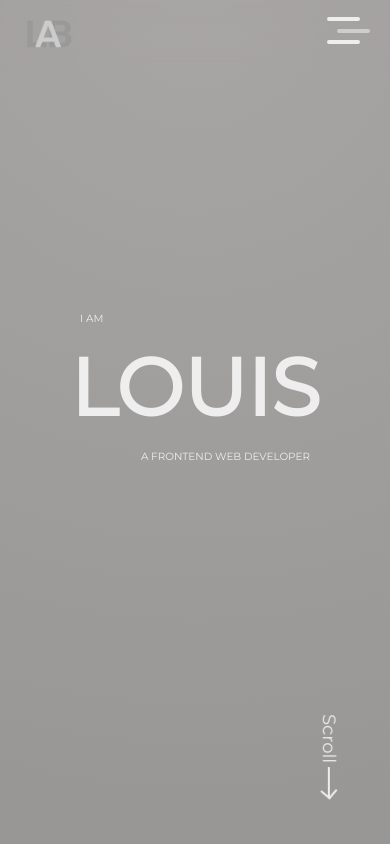
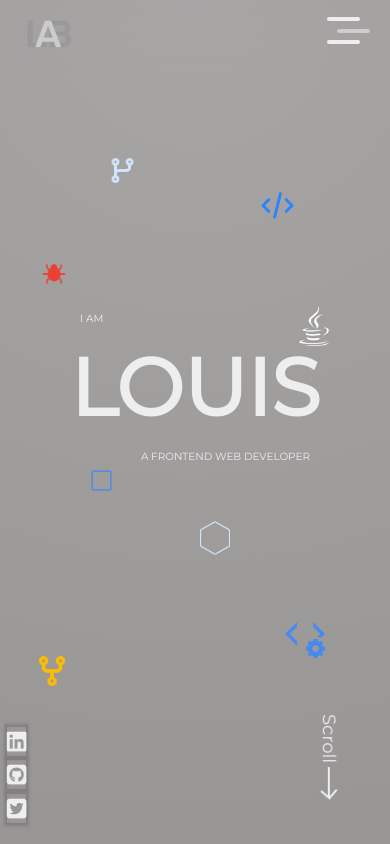
Before and after one commit to louis-bamidele/project6-PortfolioVersion1, a website: page index.html in a window 390 px wide. Shown: the top 844 px of the page. Drawn offline with Linux system fonts and the light colour scheme; a web font is replaced by a local one.

Commit message:
updated icons on mobile view

```diff
--- a/main.scss
+++ b/main.scss
@@ -635,13 +635,6 @@ input:focus,
 
 /* MOBILE VIEW SCREEN MEDIAL QUARIES*/
 @media (max-width: 700px) {
-  html,
-  body {
-    margin: 0;
-    padding: 0;
-    overflow-x: hidden;
-    // scroll-snap-type: y;
-  }
   .nav-bar {
     display: grid;
     grid-template-areas:
@@ -738,10 +731,66 @@ input:focus,
     }
   }
   .socials {
-    display: none;
+    li {
+      transform: scale(1.5);
+      -webkit-transform: scale(1.5);
+      -moz-transform: scale(1.5);
+      -ms-transform: scale(1.5);
+      -o-transform: scale(1.5);
+    }
   }
   .float-parent {
-    display: none;
+    position: absolute;
+    z-index: -99;
+  }
+  .bug {
+    position: absolute;
+    bottom: 101px;
+    right: 128px;
+    width: 26px;
+  }
+  .square {
+    position: absolute;
+    left: -107px;
+    top: 79px;
+    width: 27px;
+  }
+  .branch {
+    position: absolute;
+    left: -85px;
+    top: -230px;
+    width: 25px;
+  }
+  .fork {
+    position: absolute;
+
+    bottom: -298px;
+    left: -158px;
+    width: 30px;
+  }
+  .hovytech {
+    position: absolute;
+    position: absolute;
+    right: -139px;
+    top: -82px;
+    width: 40px;
+  }
+  .hexagon {
+    position: absolute;
+    bottom: -170px;
+    width: 40px;
+  }
+  .triangle {
+    position: absolute;
+    bottom: -270px;
+    right: -130px;
+    width: 40px;
+  }
+  .code-icon {
+    position: absolute;
+    top: -200px;
+    right: -100px;
+    width: 35px;
   }
   .skills {
     width: 100%;
@@ -824,13 +873,15 @@ input:focus,
 
 /* tablet VIEW SCREEN MEDIAL QUARIES*/
 @media (min-width: 700px) and (max-width: 1226px) {
-  .float-parent,
-  .socials {
-    display: none;
-  }
   #about {
     display: flex;
     flex-direction: column;
+  }
+  .bug {
+    position: absolute;
+    bottom: 101px;
+    right: 18px;
+    width: 26px;
   }
   .about,
   .skills {
```
Also changed, not shown: main.css, styles.css.
